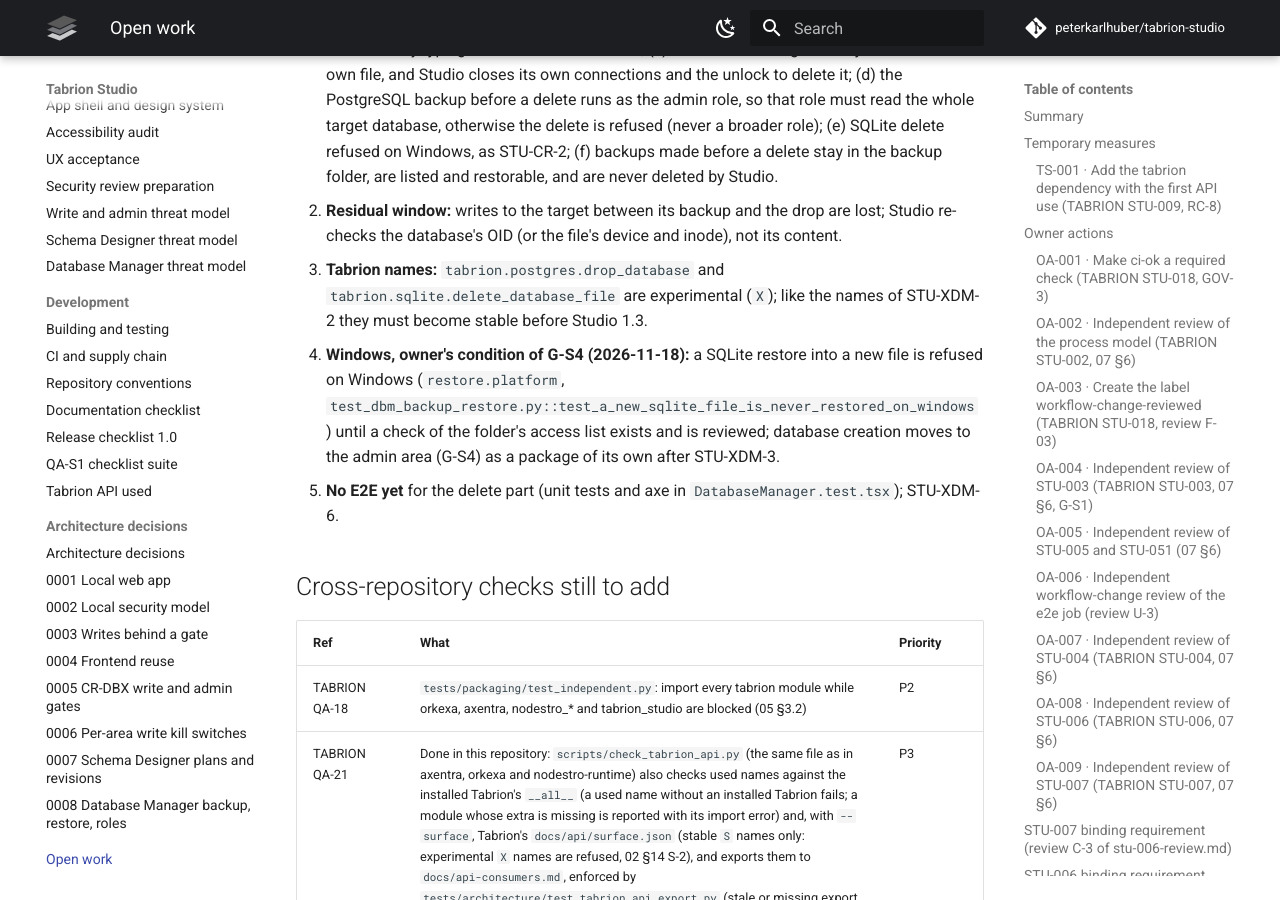
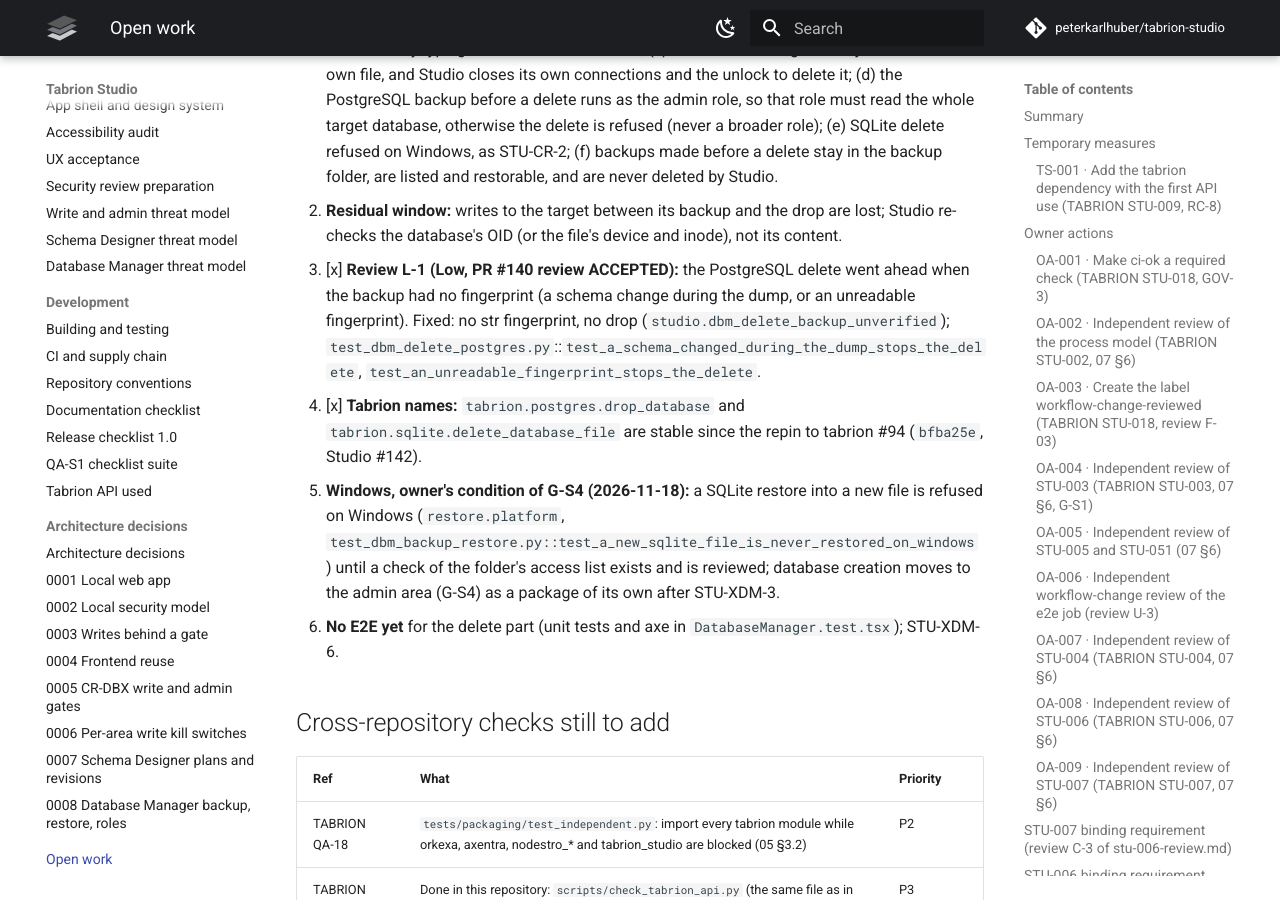
Before and after one commit to peterkarlhuber/tabrion-studio, an MkDocs documentation site: the page built from docs/TODO.md, in a window 1280 px wide and 900 px high, scrolled down 78250 px. Built offline with MkDocs 1.6.1 and Material for MkDocs 9.7.7, drawn with Linux system fonts in a browser that asks for light colours; comment, search, counter and statistics services are not loaded.

Commit message:
Refuse a PostgreSQL delete whose backup has no fingerprint (review L-1)
The backup before a PostgreSQL delete records the target's level-2
fingerprint only when it was the same before and after pg_dump. A schema
change during the dump, or an unreadable fingerprint, left it None and
the drop still went ahead. The delete now requires a str fingerprint and
otherwise refuses with studio.dbm_delete_backup_unverified, before the
audited drop. Regression tests with the PostgreSQL marker cover both cases.
Problem texts (en, de), ADR 0008, GS4-10, the guide, CHANGELOG and TODO
are updated.

Co-Authored-By: Claude Opus 5.5 <noreply@anthropic.com>
Claude-Session: https://claude.ai/code/session_011tY7TC7Nu5VGro3DJGJcv8

```diff
--- a/docs/TODO.md
+++ b/docs/TODO.md
@@ -1227,13 +1227,17 @@ flag stays off by default. Each point needs the independent review or the owner.
    and are never deleted by Studio.
 2. **Residual window:** writes to the target between its backup and the drop are lost; Studio re-checks the
    database's OID (or the file's device and inode), not its content.
-3. **Tabrion names:** `tabrion.postgres.drop_database` and `tabrion.sqlite.delete_database_file` are experimental
-   (`X`); like the names of STU-XDM-2 they must become stable before Studio 1.3.
-4. **Windows, owner's condition of G-S4 (2026-11-18):** a SQLite restore into a new file is refused on Windows
+3. [x] **Review L-1 (Low, PR #140 review ACCEPTED):** the PostgreSQL delete went ahead when the backup had no
+   fingerprint (a schema change during the dump, or an unreadable fingerprint). Fixed: no str fingerprint, no drop
+   (`studio.dbm_delete_backup_unverified`); `test_dbm_delete_postgres.py`::`test_a_schema_changed_during_the_dump_stops_the_delete`,
+   `test_an_unreadable_fingerprint_stops_the_delete`.
+4. [x] **Tabrion names:** `tabrion.postgres.drop_database` and `tabrion.sqlite.delete_database_file` are stable
+   since the repin to tabrion #94 (`bfba25e`, Studio #142).
+5. **Windows, owner's condition of G-S4 (2026-11-18):** a SQLite restore into a new file is refused on Windows
    (`restore.platform`, `test_dbm_backup_restore.py::test_a_new_sqlite_file_is_never_restored_on_windows`) until a
    check of the folder's access list exists and is reviewed; database creation moves to the admin area (G-S4) as a
    package of its own after STU-XDM-3.
-5. **No E2E yet** for the delete part (unit tests and axe in `DatabaseManager.test.tsx`); STU-XDM-6.
+6. **No E2E yet** for the delete part (unit tests and axe in `DatabaseManager.test.tsx`); STU-XDM-6.
 
 ## Cross-repository checks still to add
 
```
Also changed, not shown: CHANGELOG.md (+3 -1 lines), docs/adr/0008-database-manager-backup-restore-roles.md (+3 -1 lines), docs/architecture/security-review-prep.md (+1 -1 lines), docs/guide/database-manager.md (+2 -1 lines), 5 other files.
